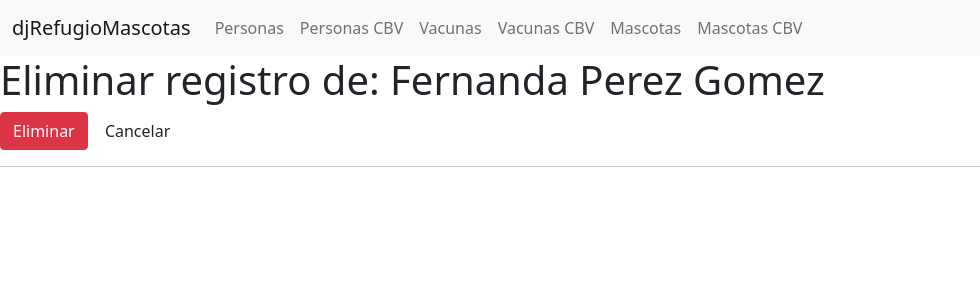
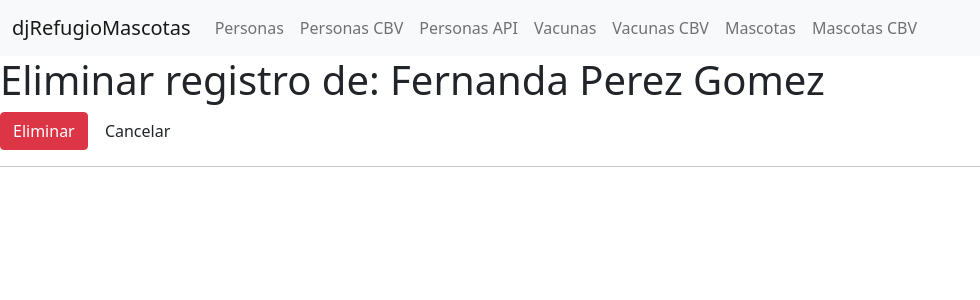
Before and after one commit to fernandoperezwh/djRefugioAnimalesOAuthAPI, a Django app: page /adopcion/persona/delete/1/ in a window 1280 px wide. Shown: the top 300 px of the page, without its empty margins (0-980 px from the left). Run offline with Django 3.2, Linux system fonts and the light colour scheme; data comes from the database, SQL or seed files in the repository; both versions use the stored data as it was after the commit.

Commit message:
requests api views

```diff
--- a/apps/adopcion/urls.py
+++ b/apps/adopcion/urls.py
@@ -6,15 +6,23 @@ from apps.adopcion import views
 urlpatterns = [
     url(r'^$', views.adopcion_index),
 
-    #region Personas - function based views
+    # region Personas - function based views
     url(r'^persona/fnc/list/$', views.persona_list, name="persona_list"),
     url(r'^persona/fnc/new/$', views.persona_form),
     url(r'^persona/fnc/edit/(\d+)/$', views.persona_form),
     url(r'^persona/fnc/delete/(\d+)/$', views.persona_delete),
-    #region Personas - class based views
+    # endregion
+
+    # region Personas - class based views
     url(r'^persona/list/$', views.PersonaListView.as_view(), name="persona_list_cbv"),
     url(r'^persona/new/$', views.PersonaCreateView.as_view()),
     url(r'^persona/edit/(?P<pk>[0-9]+)/$', views.PersonaUpdateView.as_view()),
     url(r'^persona/delete/(?P<pk>[0-9]+)/$', views.PersonaDeleteView.as_view()),
-    #endregion
+    # endregion
+
+    # region Personas - api class based views
+    url(r'^persona/api/list/$', views.PersonaApiListView.as_view(), name="persona_list_api"),
+    url(r'^persona/api/new/$', views.persona_form),
+    url(r'^persona/api/edit/(\d+)/$', views.persona_form_api),
+    # endregion
 ]
--- a/apps/adopcion/views.py
+++ b/apps/adopcion/views.py
@@ -1,10 +1,15 @@
+# django packages
 from django.contrib import messages
 from django.contrib.messages.views import SuccessMessageMixin
 from django.core.urlresolvers import reverse, reverse_lazy
 from django.db.models import Q
 from django.shortcuts import render, get_object_or_404
-from django.http import HttpResponse, HttpResponseRedirect
+from django.http import HttpResponse, HttpResponseRedirect, Http404
 from django.views.generic import ListView, CreateView, UpdateView, DeleteView
+
+# third party packages
+import requests
+from requests import ConnectionError, ConnectTimeout
 
 # local imports
 from apps.adopcion.models import Persona
@@ -127,5 +132,97 @@ class PersonaDeleteView(SuccessMessageMixin, DeleteView):
         obj = self.get_object()
         messages.success(self.request, self.success_message % obj.__dict__)
         return super(PersonaDeleteView, self).delete(request, *args, **kwargs)
+#endregion
 
-#endregion
+
+# region persona - API Clase based views
+class PersonaApiListView(ListView):
+    endpoint = 'http://localhost:8000/api/persona/'
+    model = Persona
+    template_name = "adopcion__persona_listado.html"
+    form_class = SearchForm
+
+    def get_queryset(self):
+        form = self.form_class(self.request.GET)
+        cd = dict()
+        if form.is_valid():
+            cd = form.cleaned_data
+        return self.get_info_via_api(cd.get('q'))
+
+    def get_context_data(self, **kwargs):
+        context = super(PersonaApiListView, self).get_context_data(**kwargs)
+        context['code'] = "api/",
+        context['buscador'] = self.form_class()
+        return context
+
+    def get_endpoint(self, search_query=None):
+        if search_query:
+            self.endpoint = "{endpoint}?q={q}".format(endpoint=self.endpoint, q=search_query)
+        return self.endpoint
+
+    def get_info_via_api(self, search_query=None):
+        data = []
+        try:
+            response = requests.get(self.get_endpoint(search_query))
+            data = response.json()
+        except (ConnectionError, ConnectTimeout) as err:
+            pass
+        return data
+
+
+def persona_form_api(request, _id=None):
+    initial = {}
+    # Se verifica la existencia
+    if _id:
+        try:
+            response = requests.get('http://localhost:8000/api/persona/{id}'.format(id=_id))
+            if response.status_code != 200:
+                raise Http404
+            initial = response.json()
+        except (ConnectionError, ConnectTimeout) as err:
+            messages.error(request, 'Un error a ocurrido consultando los datos de la persona con id: {id}'
+                                    ''.format(id=_id))
+            return HttpResponseRedirect(reverse('persona_list_api'))
+
+    form = PersonaForm(initial=initial) if initial else PersonaForm()
+
+    # Update/create
+    if request.method == "POST":
+        form = PersonaForm(request.POST, initial=initial)
+        if form.is_valid():
+            api_error = False
+            try:
+                if initial:
+                    response = requests.put('http://localhost:8000/api/persona/{id}/'.format(id=_id),
+                                            data=form.cleaned_data)
+                else:
+                    # TODO: Crear persona
+                    pass
+
+                # Se verifica si la api pudo actualizar los datos de la persona
+                if not response or response.status_code != 200:
+                    api_error = True
+                    messages.error(request, 'Un error ha ocurrido intentando aplicar la accion sobre la persona '
+                                            '<strong>{first_name} {last_name}</strong>'
+                                            ''.format(first_name=form.cleaned_data.get('nombre'),
+                                                      last_name=form.cleaned_data.get('apellidos')))
+
+            except (ConnectionError, ConnectTimeout) as err:
+                api_error = True
+                messages.error(request, 'Un error desconocido ha ocurrido intentando aplicar la accion sobre la '
+                                        'persona <strong>{first_name} {last_name}</strong>'
+                                        ''.format(first_name=form.cleaned_data.get('nombre'),
+                                                  last_name=form.cleaned_data.get('apellidos')))
+
+            # Si no ocurrio ningun error durante el intento de crear o eliminar, se manda el mensaje de exito
+            if not api_error:
+                messages.success(request, 'Se ha realizado con exito la accion sobre la persona '
+                                          '<strong>{first_name} {last_name}</strong>'
+                                          ''.format(first_name=form.cleaned_data.get('nombre'),
+                                                    last_name=form.cleaned_data.get('apellidos')))
+            return HttpResponseRedirect(reverse('persona_list_api'))
+
+    return render(request, "adopcion__persona_form.html", {
+        "form": form,
+    })
+# endregion
--- a/apps/api/views.py
+++ b/apps/api/views.py
@@ -1,4 +1,5 @@
 # django packages
+from django.db.models import Q
 from django.http import Http404
 # django rest framework packages
 from rest_framework import status
@@ -12,6 +13,11 @@ from apps.adopcion.serializers import PersonaSerializer, EditPersonaSerializer
 class PersonaList(APIView):
     def get(self, request):
         queryset = Persona.objects.all()
+        search_query = request.query_params.get('q')
+        if search_query:
+            args = [Q(nombre__contains=search_query) | Q(apellidos__contains=search_query) |
+                    Q(email__contains=search_query)]
+            queryset = queryset.filter(*args)
         serializer = PersonaSerializer(queryset, many=True)
         return Response(serializer.data)
 
--- a/djRefugioAnimales/templates/navbar.html
+++ b/djRefugioAnimales/templates/navbar.html
@@ -11,6 +11,9 @@
         </li>
         <li class="nav-item">
           <a class="nav-link" href="/adopcion/persona/list/" tabindex="-1" aria-disabled="true">Personas CBV</a>
+        </li>
+        <li class="nav-item">
+          <a class="nav-link" href="{% url 'persona_list_api' %}" tabindex="-1" aria-disabled="true">Personas API</a>
         </li>
 
 
```
Also changed, not shown: db.sqlite3.
